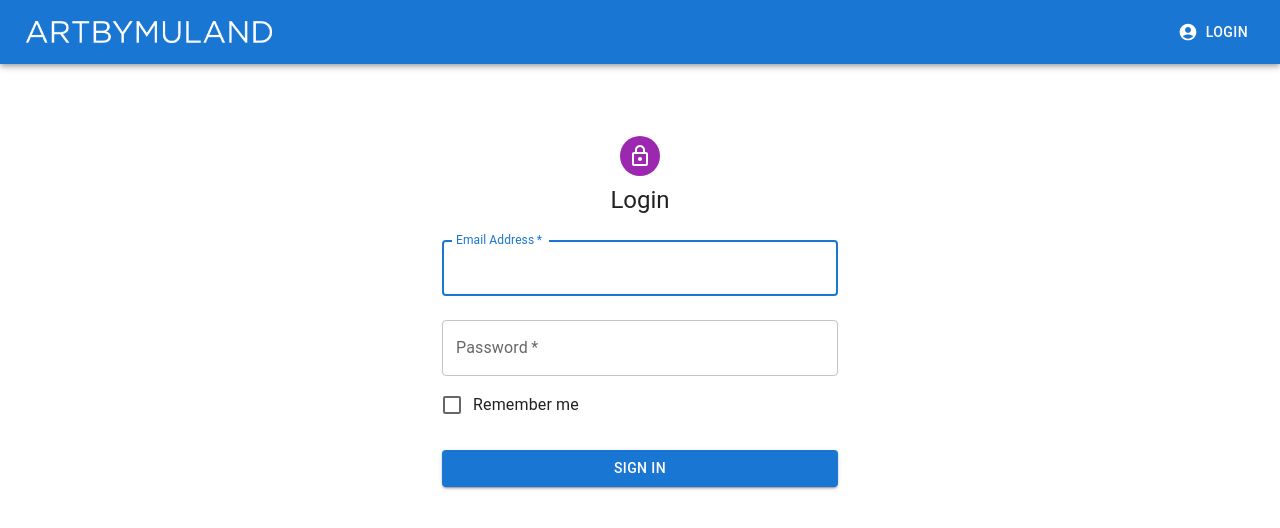
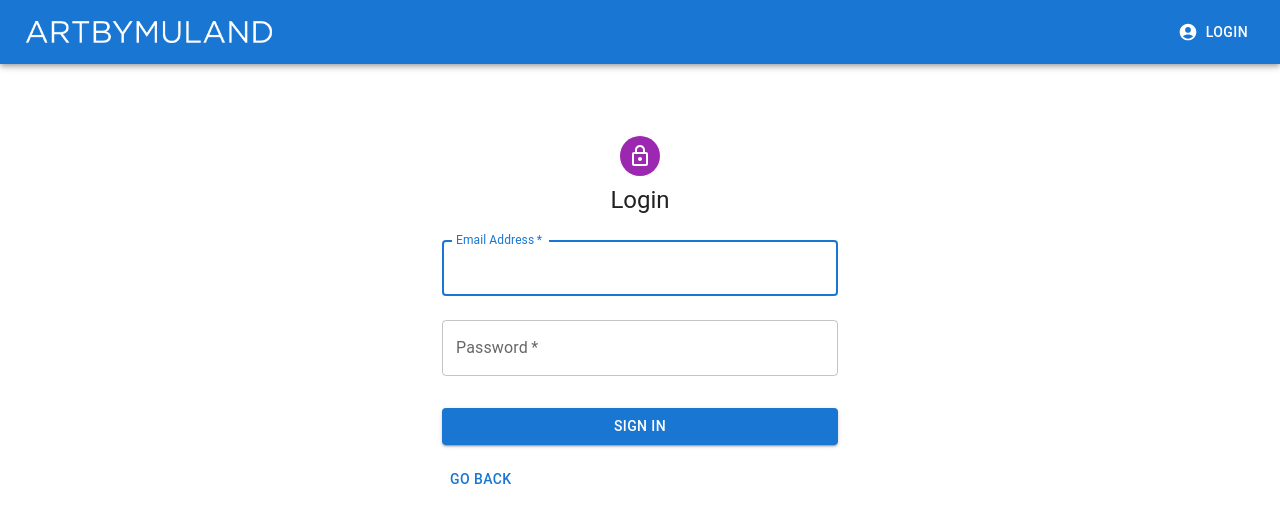
Before and after one commit to jenslys/artcommission, a React (Create React App) app: page /login in a window 1280 px wide. Shown: the top 528 px of the page. Built offline with nearby package versions, Linux system fonts and the light colour scheme; no server answers.

Commit message:
remove remeber me checkbox to login site

```diff
--- a/src/components/LoginForm.js
+++ b/src/components/LoginForm.js
@@ -3,8 +3,6 @@
 import Button from '@mui/material/Button';
 import CssBaseline from '@mui/material/CssBaseline';
 import TextField from '@mui/material/TextField';
-import FormControlLabel from '@mui/material/FormControlLabel';
-import Checkbox from '@mui/material/Checkbox';
 import Box from '@mui/material/Box';
 import LockOutlinedIcon from '@mui/icons-material/LockOutlined';
 import Typography from '@mui/material/Typography';
@@ -68,12 +66,11 @@
               autoComplete='current-password'
               onChange={(e) => setPassword(e.target.value)}
             />
-            <FormControlLabel
-              control={<Checkbox value='remember' color='primary' />}
-              label='Remember me'
-            />
             <Button type='submit' fullWidth variant='contained' sx={{ mt: 3, mb: 2 }}>
               Sign In
+            </Button>
+            <Button onClick={() => window.location.replace('https://artbymuland.no')}>
+              Go back
             </Button>
             {error && (
               <Alert severity='error' variant='filled'>
```
